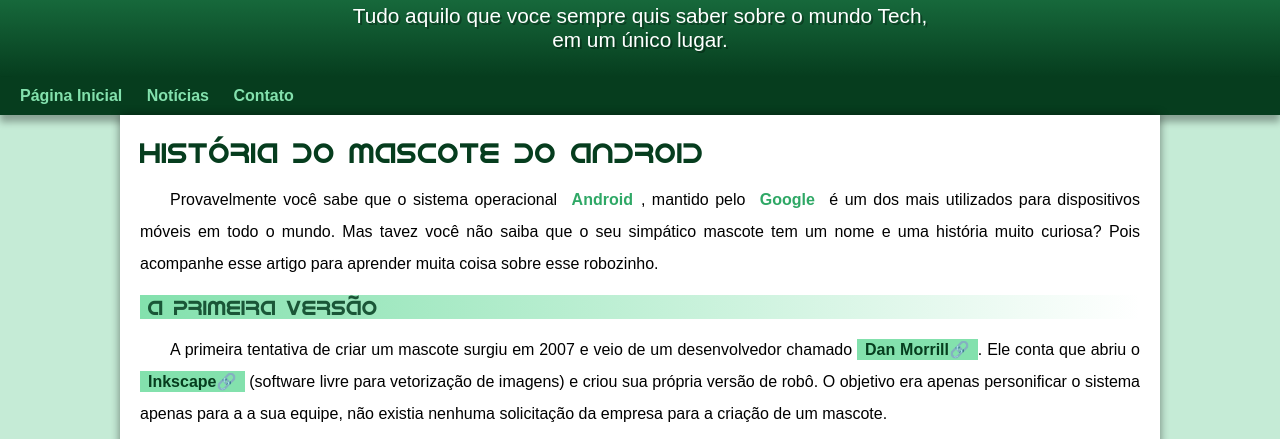
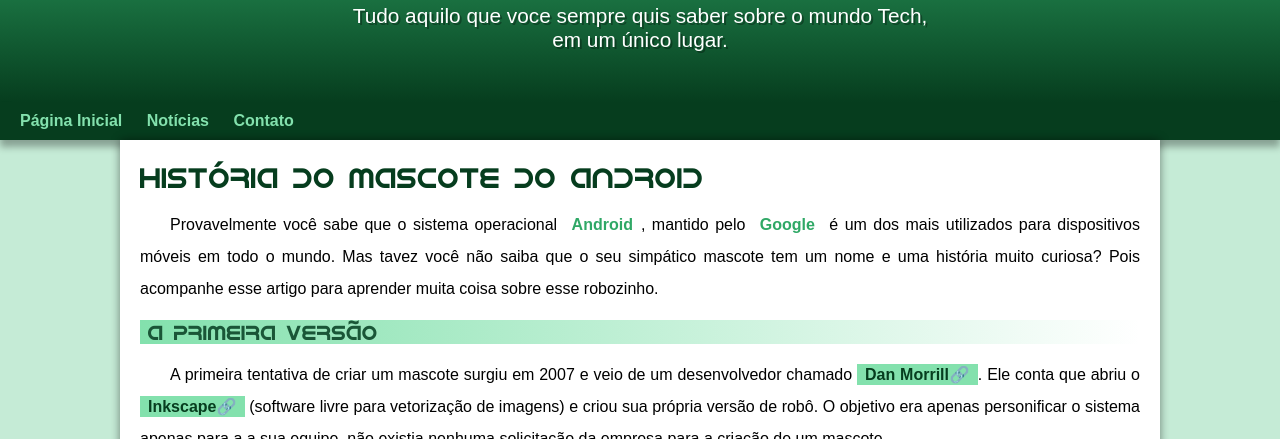
Before and after one commit to RamosG7/projeto-android, a plain HTML site: page index.html in a window 1280 px wide. Shown: the part 113-552 px from the top of the page. Drawn offline with Linux system fonts and the light colour scheme.

Commit message:
Update style.css

```diff
--- a/estilo/style.css
+++ b/estilo/style.css
@@ -57,9 +57,10 @@
     color: white;
     font-size: 1.3em;
     max-width: 600px;
-    padding: 0px 10px;
+    padding-left: 10px;
+    padding-right: 10px;
+    padding-bottom: 50px;
     margin: auto;
-    padding-bottom: 5px;
     text-shadow: 2px 2px 0px rgba(0, 0, 0, 0.315);
 }
 
```
